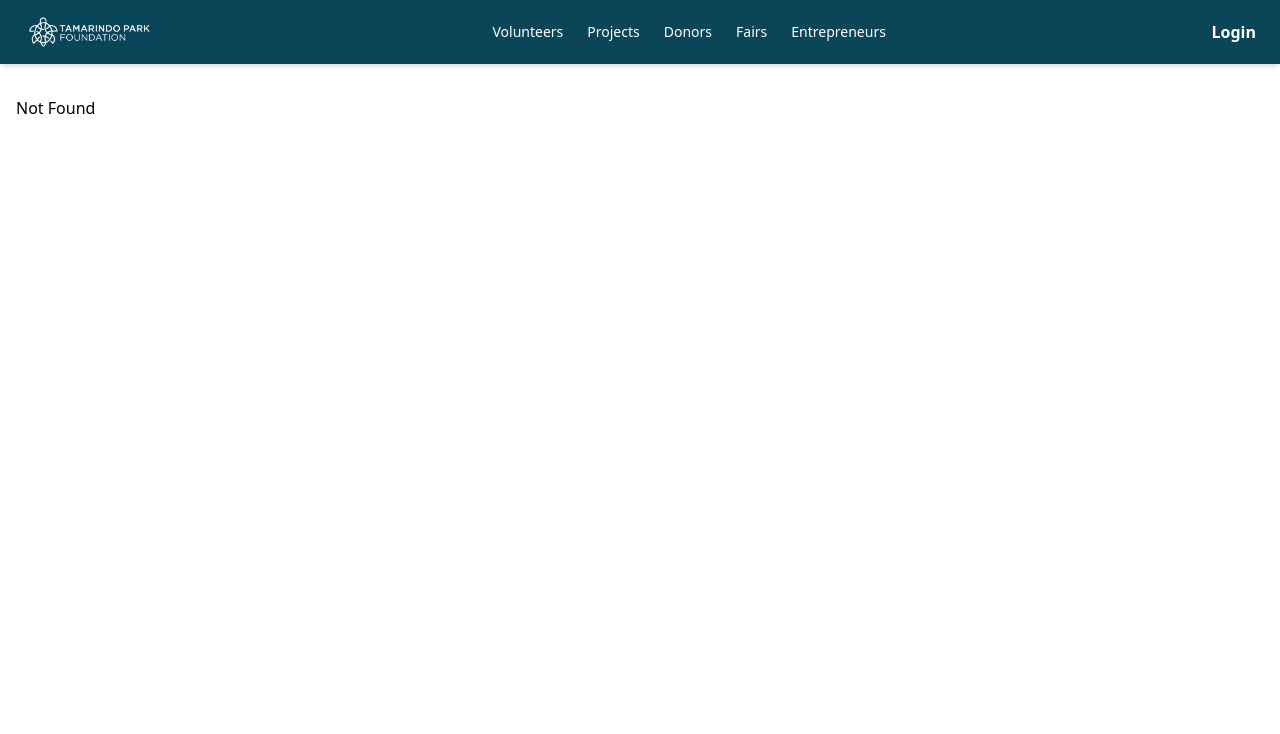
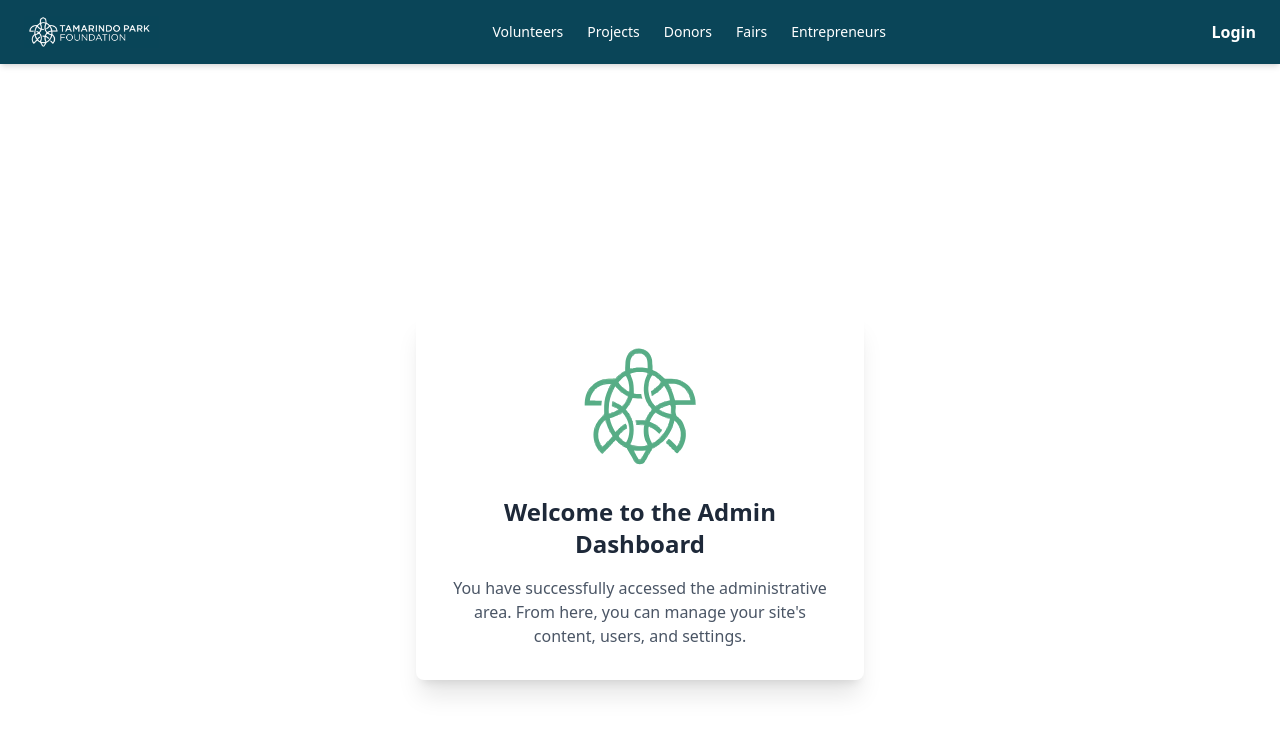
Before and after one commit to Jose-Picado-Zamora/Progra4-Proyecto, a React (Vite) app: page / in a window 1280 px wide. Before the commit this address had no page. Shown: the top 734 px of the page. Built offline with nearby package versions, Linux system fonts and the light colour scheme.

Commit message:
Home page, fix del routes y app.tsx

```diff
--- a/src/App.tsx
+++ b/src/App.tsx
@@ -3,6 +3,8 @@ import { Routes, Route } from "react-router-dom";
 import Ferias from "./Pages/Ferias";
 import ProjectsPage from "./Pages/ProjectsPages";
 import Donors from "./Pages/Donors";
+import VolunteersPage from "./pages/VolunteersPage";
+import EntrepreneursPage from "./pages/Entrepreneurs";
 import './App.css'
 
 function App() {
@@ -14,6 +16,8 @@ function App() {
           <Route path="/ferias" element={<Ferias />} />
           <Route path="/projects" element={<ProjectsPage />} />
           <Route path="/donors" element={<Donors />} />
+          <Route path="/volunteers" element={<VolunteersPage/>} />
+          <Route path="/entrepreneurs" element={<EntrepreneursPage/>} />
         </Routes>
       </div>
     </>
--- /dev/null
+++ b/src/pages/HomePage.tsx
@@ -0,0 +1,27 @@
+import { QueryClient, QueryClientProvider } from "@tanstack/react-query";
+
+const HomePage = () => {
+  const queryClient = new QueryClient();
+
+  return (
+    <QueryClientProvider client={queryClient}>
+      <div className="flex items-center justify-center h-screen">
+        <div className="bg-white rounded-lg shadow-xl p-8 max-w-md w-full">
+          <div className="flex justify-center mb-6">
+            {/* Using the image */}
+            <img src="/turtle-icon.svg" alt="Admin Logo" className="w-32 h-32 rounded-full" />
+          </div>
+          <h1 className="text-2xl font-semibold text-center text-gray-800 mb-4">
+            Welcome to the Admin Dashboard
+          </h1>
+          <p className="text-gray-600 text-center">
+            You have successfully accessed the administrative area. From here, you can manage your site's content, users, and settings.
+          </p>
+          {/* Removed the button */}
+        </div>
+      </div>
+    </QueryClientProvider>
+  );
+};
+
+export default HomePage;
--- a/src/routes.tsx
+++ b/src/routes.tsx
@@ -4,7 +4,7 @@ import DonorsPage from "./Pages/Donors";
 import VolunteersPage from "./pages/VolunteersPage";
 import EntrepreneursPage from "./pages/Entrepreneurs";
 import FairsPage from "./pages/Fairs";
-
+import HomePage from "./Pages/HomePage";
 import {
   createRootRoute,
   createRoute,
@@ -14,6 +14,12 @@ import {
 
 const rootRoute = createRootRoute({
   component: RootLayout,
+});
+
+const homeRoute = createRoute({
+  getParentRoute: () => rootRoute,
+  path: "/",
+  component: HomePage,
 });
 
 const projectsRoute = createRoute({
@@ -47,6 +53,7 @@ const fairsRoute = createRoute({
 });
 
 rootRoute.addChildren([
+  homeRoute,
   projectsRoute,
   donorsRoute,
   volunteersRoute,
```
